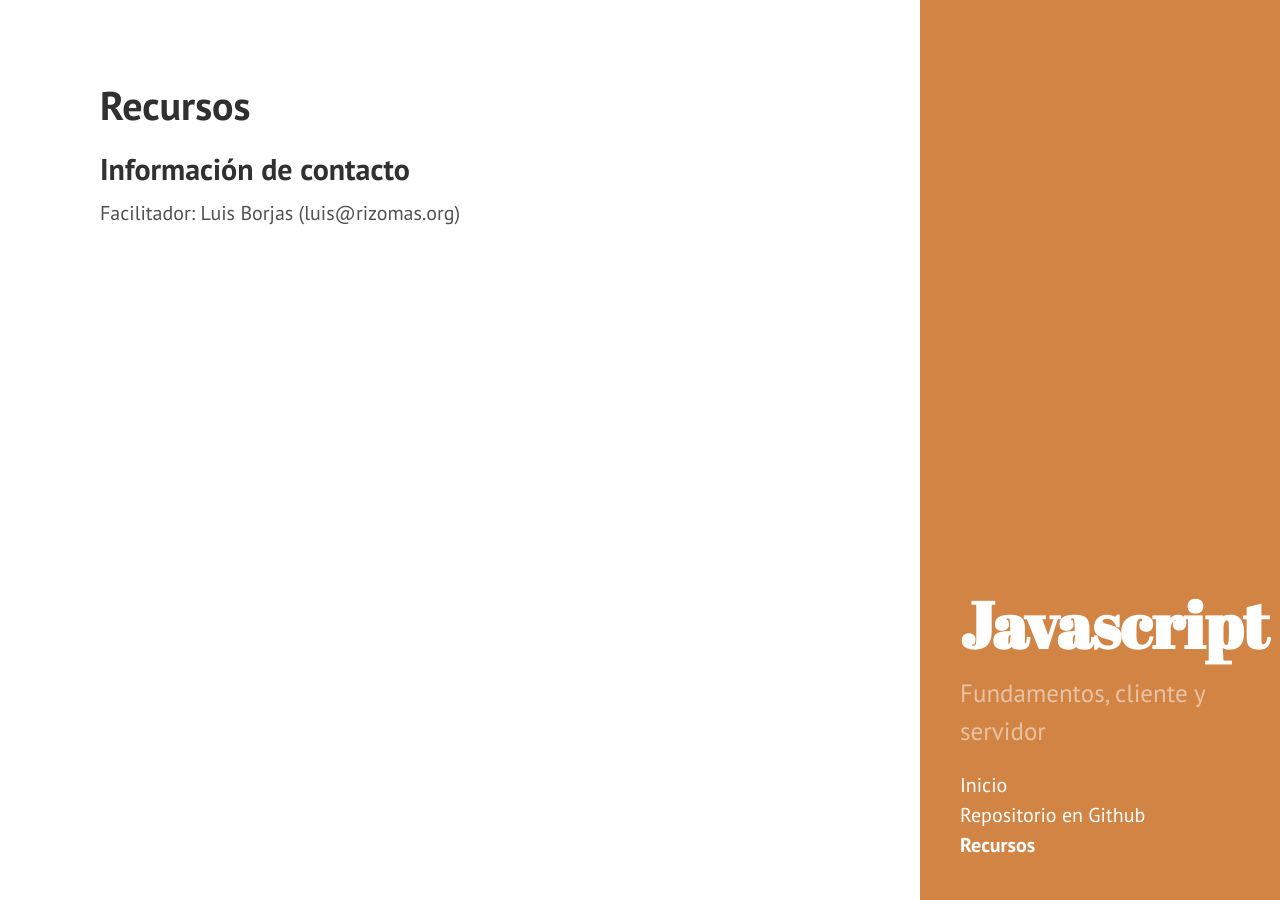
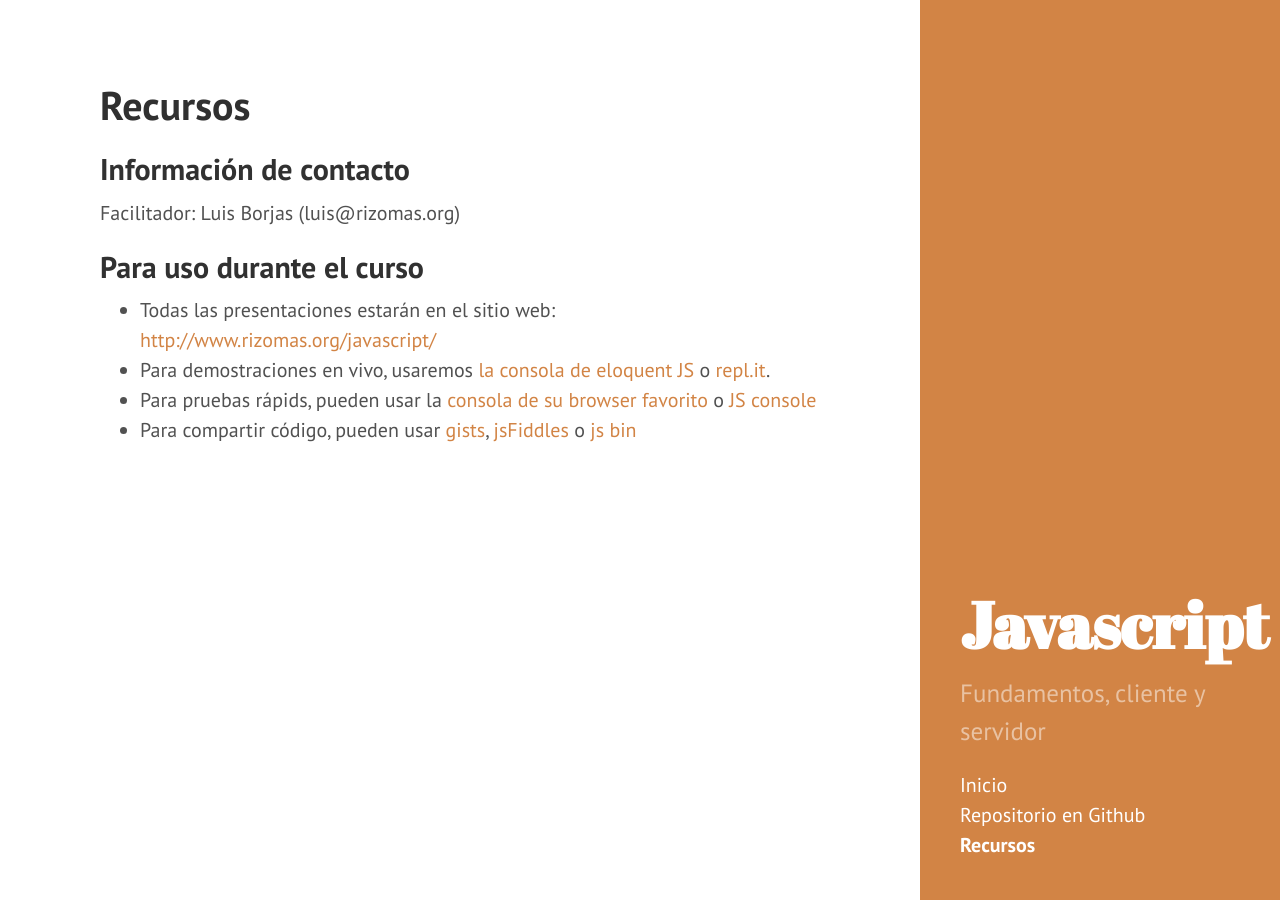
Before and after one commit to rizoma/javascript, a Jekyll site: the page built from resources.md, in a window 1280 px wide. Built offline with Jekyll 4.4.1, drawn with Linux system fonts in a browser that asks for light colours; Markdown is read by kramdown in place of the engine named in the settings.

Commit message:
agrega recursos

```diff
--- a/resources.md
+++ b/resources.md
@@ -6,3 +6,10 @@ title:  Recursos
 ## Información de contacto
 
 Facilitador: Luis Borjas (luis@rizomas.org)
+
+## Para uso durante el curso
+
+* Todas las presentaciones estarán en el sitio web: <http://www.rizomas.org/javascript/>
+* Para demostraciones en vivo, usaremos [la consola de eloquent JS](http://eloquentjavascript.net/code/#1) o [repl.it](http://repl.it/languages/JavaScript).
+* Para pruebas rápids, pueden usar la [consola de su browser favorito](https://developer.chrome.com/devtools/docs/console) o [JS console](http://jsconsole.com/)
+* Para compartir código, pueden usar [gists](https://gist.github.com/), [jsFiddles](http://jsfiddle.net/) o [js bin](http://jsbin.com/xadekoraka/1/edit?js,output)
```
Also changed, not shown: _posts/presentaciones/nivel2/2014-11-08-intro.md.html (+10 -0 lines).
